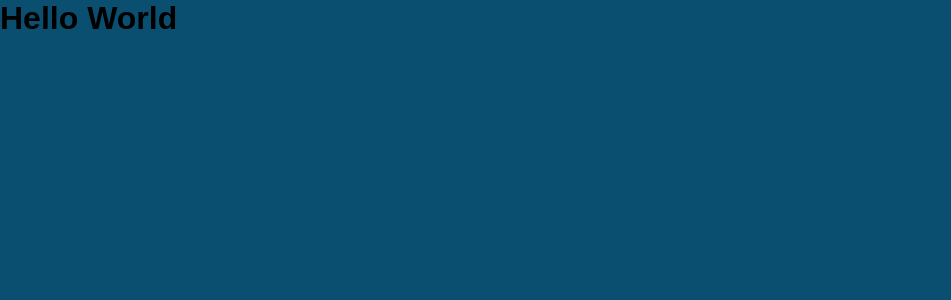
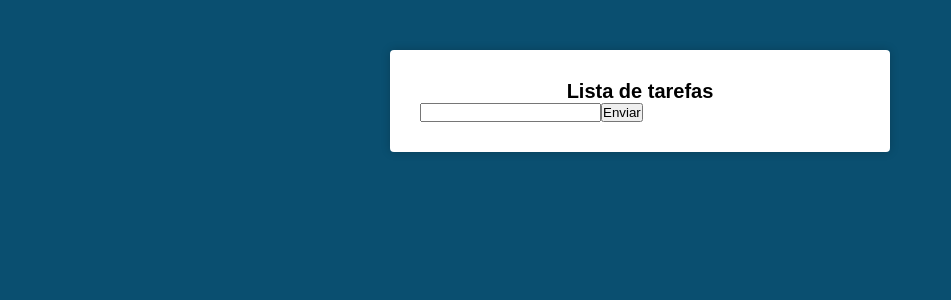
Before and after one commit to Bwendel26/Lista-de-tarefas-REACT, a React (Create React App) app: page / in a window 1280 px wide. Shown: the top 300 px of the page, without its empty margins (0-951 px from the left). Built offline with nearby package versions, Linux system fonts and the light colour scheme.

Commit message:
Adding a Main component with state, the eslint was returning a lot of errors so we take it off for now.

```diff
--- a/src/App.js
+++ b/src/App.js
@@ -1,8 +1,12 @@
 import React from 'react';
+import Main from './components/Main';
+
 import './App.css';
 
 function App() {
-  return <h1>Hello World</h1>;
+  return (
+    <Main />
+  );
 }
 
 export default App;
--- /dev/null
+++ b/src/components/Main.css
@@ -0,0 +1,13 @@
+.main {
+    background-color: #fff;
+    padding: 30px;
+    margin: 50px auto;
+    max-width: 500px;
+    border-radius: 4px;
+    box-shadow: 0 0 10px rgba(0, 0, 0, 0.2);
+}
+
+.main h1 {
+    font-size: 20px;
+    text-align: center;
+}
--- /dev/null
+++ b/src/components/Main.js
@@ -0,0 +1,31 @@
+import React, { Component } from 'react';
+
+import './Main.css';
+
+export default class Main extends Component {
+
+  state = {
+    novaTarefa: '',
+  }
+
+  handleChange = (e) => {
+    this.setState({
+      novaTarefa: e.target.value,
+    });
+  }
+
+  render() {
+
+    const { novaTarefa } = this.state;
+
+    return (
+      <div className="main">
+        <h1>Lista de tarefas</h1>
+        <form action="#">
+          <input onChange={this.handleChange} type="text" />
+          <button type="submit">Enviar</button>
+        </form>
+      </div>
+    );
+  }
+}
```
Also changed, not shown: package.json (+6 -1 lines), 2 other files (tests, documents, lock files or other folders).
